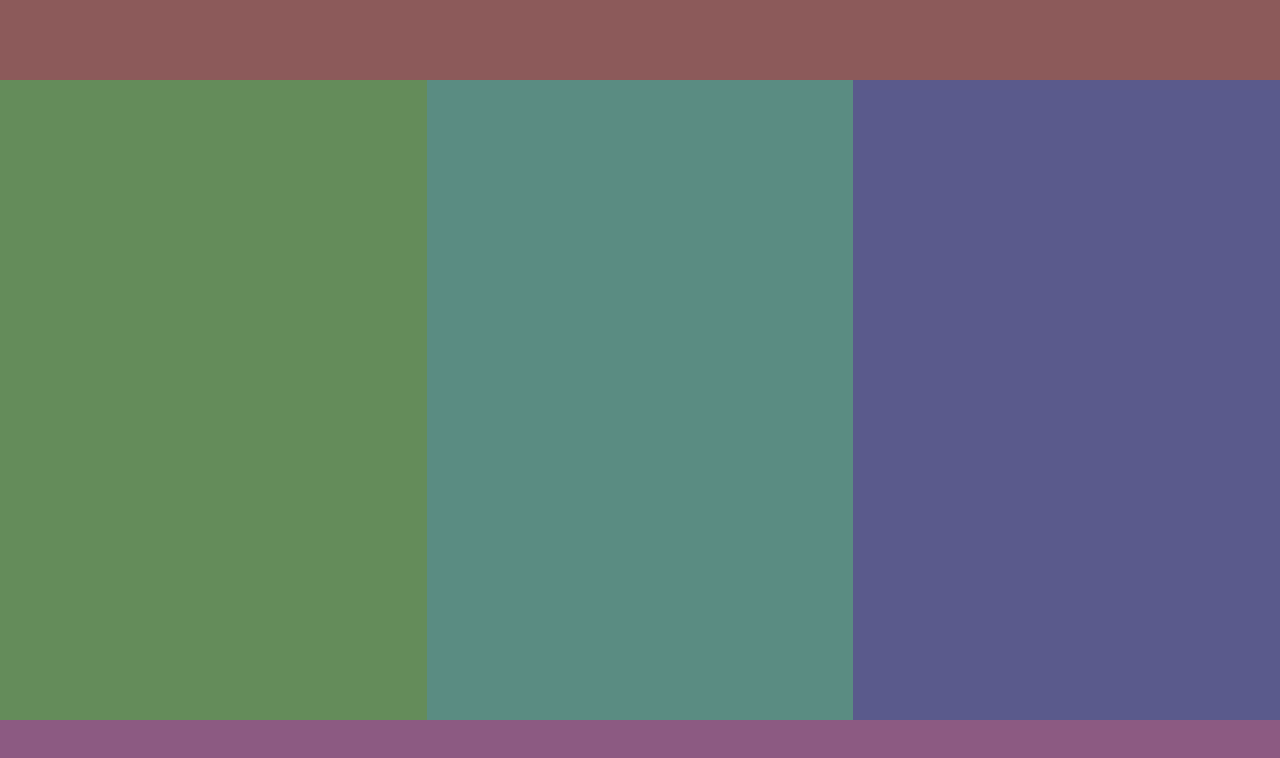
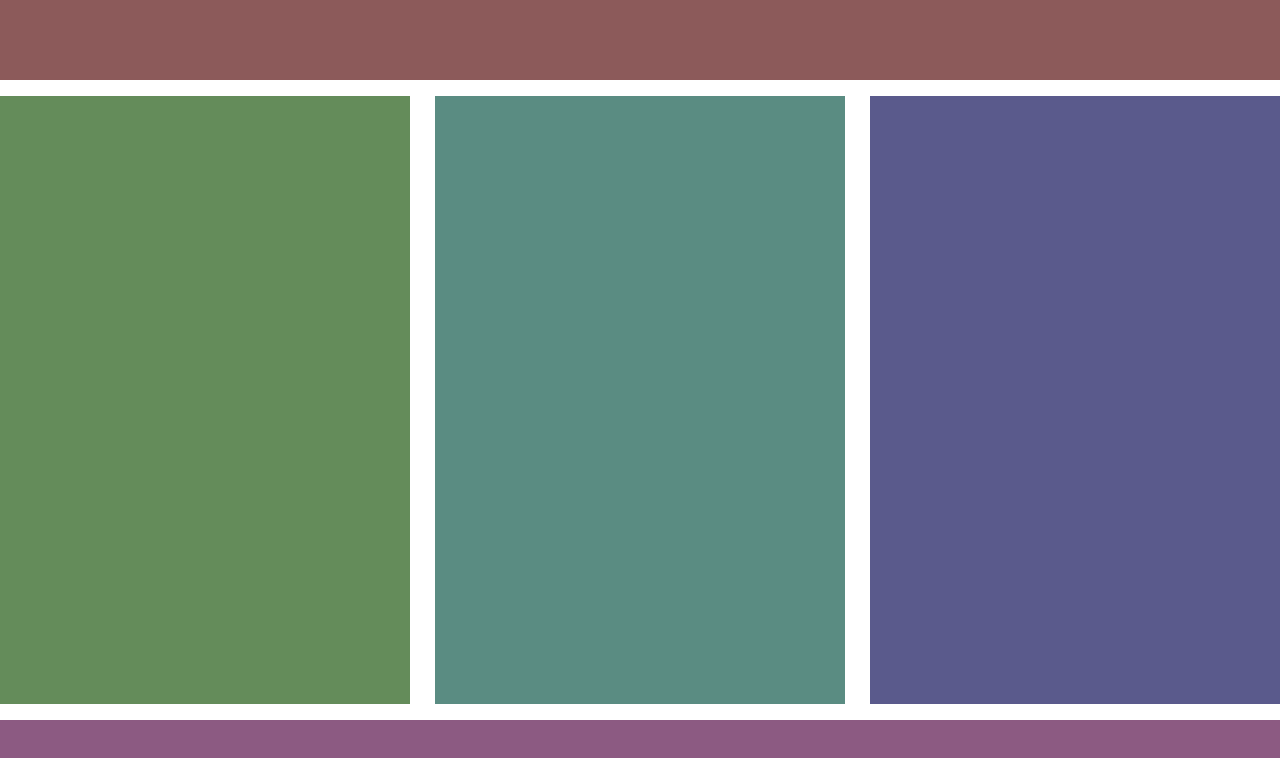
Before and after one commit to GeraChinchillar/FlexPractica, a plain HTML site: page Ejer3/Ejer3.html in a window 1280 px wide. Drawn offline with Linux system fonts and the light colour scheme.

Commit message:
Add: Ejercicio 3

```diff
--- a/Ejer3/Ejer3.css
+++ b/Ejer3/Ejer3.css
@@ -7,13 +7,14 @@ html, body, .container{
 .container.principal{
     display: flex;
     flex-direction: column;
-    justify-content: space-around;
+    justify-content: space-between;
 }
 
 .container.medio{
     display: flex;
     flex-direction: row;
-    height: 80%;
+    justify-content: space-between;
+    height: 76%;
 }
 
 .container.arriba{
@@ -23,18 +24,18 @@ html, body, .container{
     height: 10%;
 }
 
-.container.medio1{
-    display: flex;
+.medio1{
+    width: 32%;
     background-color: rgb(100, 140, 90);
 }
 
-.container.medio2{
-    display: flex;
+.medio2{
+    width: 32%;
     background-color: rgb(90, 140, 130);
 }
 
-.container.medio3{
-    display: flex;
+.medio3{
+    width: 32%;
     background-color: rgb(90, 90, 140);
 }
 
--- a/Ejer3/Ejer3.html
+++ b/Ejer3/Ejer3.html
@@ -11,9 +11,9 @@
     <div class="container principal">
         <div class="container arriba"></div>
         <div class="container medio">
-            <div class="container medio1"></div>
-            <div class="container medio2"></div>
-            <div class="container medio3"></div>
+            <div class="medio1"></div>
+            <div class="medio2"></div>
+            <div class="medio3"></div>
         </div>
         <div class="container abajo"></div>
     </div>
```
